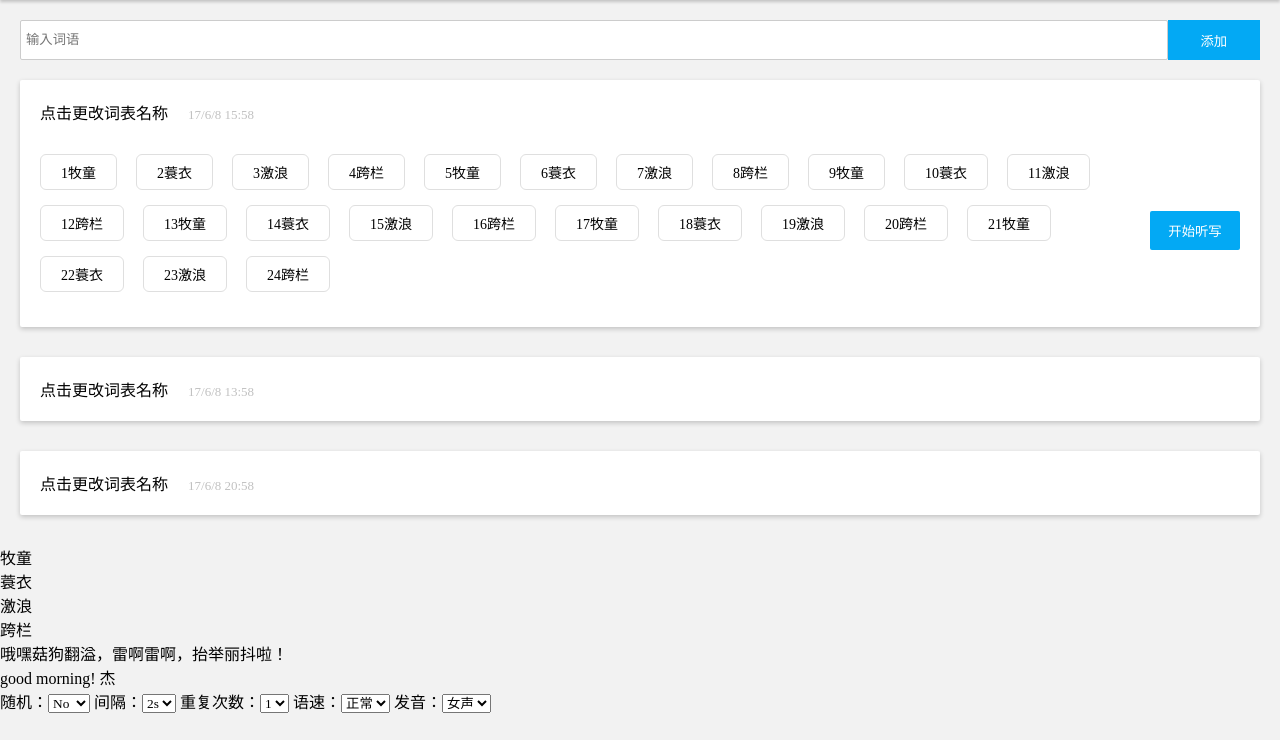
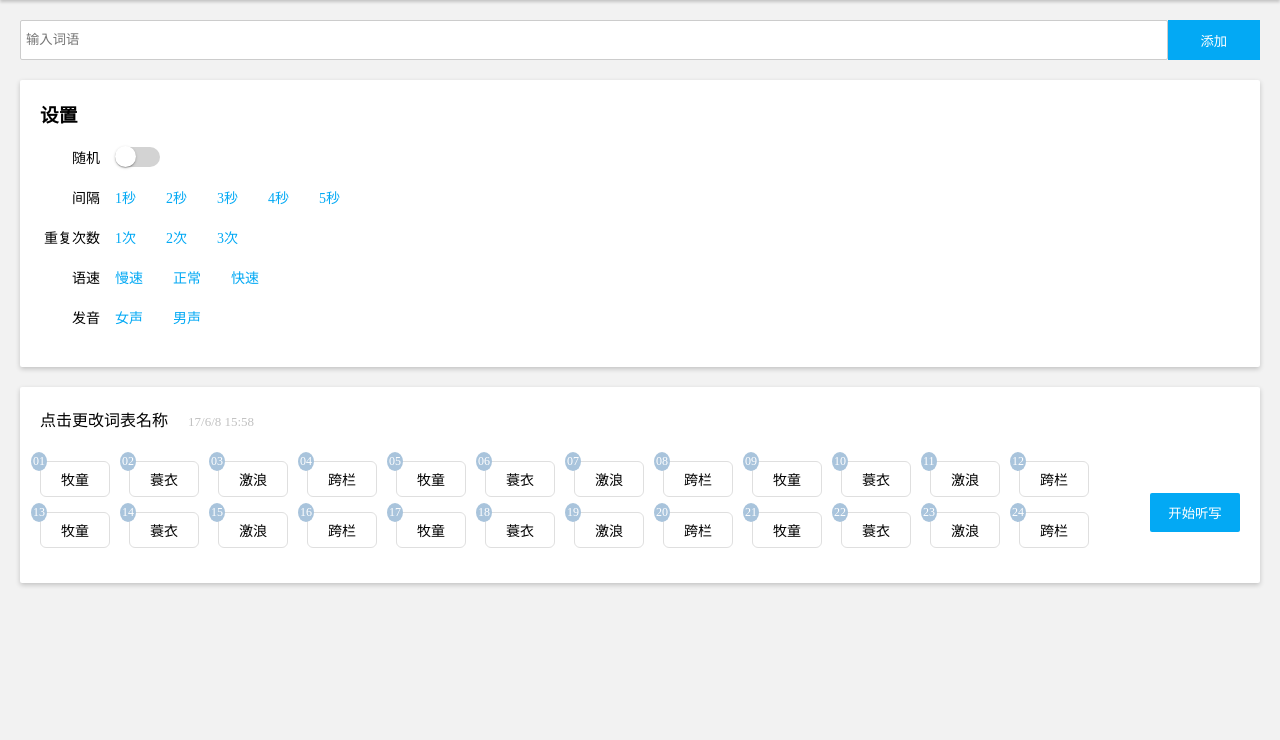
Before and after one commit to GHJayce/dictation, a PHP site: page / in a window 1280 px wide. Shown: the part 60-800 px from the top of the page. Run offline with PHP 8.4, Linux system fonts and the light colour scheme.

Commit message:
添加样式

```diff
--- a/css/style.css
+++ b/css/style.css
@@ -31,6 +31,19 @@ body{
 	background-color:#03a9f4;
 	color:#fff;
 	border:none;
+}
+input[class*='switch']{
+	display:none;
+}
+h1,h2,h3,h4,h5,h6{
+	font-family: "microsoft yahei light";
+}
+.box-block{
+	background-color:#fff;
+	box-shadow:0 2px 5px rgba(0,0,0,.2);
+	margin-bottom:30px;
+	padding:20px;
+	border-radius:2px;
 }
 
 
@@ -90,16 +103,71 @@ body{
 	width:100px;
 }
 
+/* setting style area */
+.setting{
+	margin:0 20px;
+}
+.setting h3{
+	margin-bottom:20px;
+}
+.row-group{
+	display:flex;
+	margin:0 0 20px;
+	font-size: 14px;
+}
+.row-group .title{
+	display:inline-block;
+	margin-right:15px;
+	flex: 0 0 60px;
+	text-align: right;
+}
+.row-group .options{
+	margin-right:30px;
+	color:#03a9f4;
+	cursor:pointer;
+}
+.row-group .checkbox{
+	width: 45px;
+	height: 20px;
+	background: lightgray;
+	display: inline-block;
+	border-radius: 10px;
+	position: relative;
+	cursor: pointer;
+}
+.row-group .checkbox:before, .row-group .checkbox:after {
+	content: "";
+	display: inline-block;
+	width: 21px;
+	height: 21px;
+	background: white;
+	border-radius: 50%;
+	position: absolute;
+	top: -1px;
+	left: 0;
+	transition: all .2s ease-out;
+}
+.row-group .checkbox:after {
+  	box-shadow: 0px 1px 3px 0px rgba(0, 0, 0, 0.2), 0px 1px 1px 0px rgba(0, 0, 0, 0.14), 0px 2px 1px -1px rgba(0, 0, 0, 0.12);
+}
+.row-group .checkbox:before {
+  	background: lightgray;
+  	transform: scale3d(0, 0, 1);
+}
+.row-group .checkbox:active:before {
+  	transform: scale3d(3, 3, 1);
+  	opacity: 0;
+}
+input[type=checkbox].switch.green:checked + .checkbox {
+	background-color: #4fd366;
+}
+input[type=checkbox].switch:checked + .checkbox:before, input[type=checkbox].switch:checked + .checkbox:after {
+  	left: 25px;
+}
+
 /* list style area */
 .list{
 	margin:20px;
-}
-.list-block{
-	background-color:#fff;
-	box-shadow:0 2px 5px rgba(0,0,0,.2);
-	margin-bottom:30px;
-	padding:20px;
-	border-radius:2px;
 }
 .list-block h4{
 	display:inline-block;
@@ -130,9 +198,21 @@ body{
     margin: 0 15px 15px 0;
     position: relative;
 }
+.list-word label:nth-child(-n+9):before{
+	content: "0"counter(sectioncounter);
+}
 .list-word label:before{
 	content: counter(sectioncounter);
-	counter-increment: sectioncounter;
+    counter-increment: sectioncounter;
+    border-radius: 50%;
+    color: #fff;
+    background-color: #a1d2e8;
+    background-color: #a9c4dc;
+    padding: 2px;
+    position: absolute;
+    left: -10px;
+    top: -10px;
+    font-size: 12px;
 }
 .list-content .play{
 	padding:10px;
--- a/index.html
+++ b/index.html
@@ -2,6 +2,7 @@
 <html>
 <head>
 	<meta charset="UTF-8">
+	<meta name="viewport" content="width=device-width, user-scalable=no, initial-scale=1.0, maximum-scale=1.0, minimum-scale=1.0">
 	<title>dictation</title>
 	<link rel="stylesheet" href="css/style.css">
 	<script src="js/publicFun.js"></script>
@@ -27,14 +28,42 @@
 	<button class="btn add" id="add">添加</button>
 </div>
 
-<div class="setting">
+<div class="setting box-block">
+	<h3>设置</h3>
 	<div class="row-group">
-
+		<span class="title">随机</span>
+		<input type="checkbox" id="random" class="switch green">
+		<label class="checkbox options" for="random" data-set="random" data-value="0"></label>
+	</div>
+	<div class="row-group">
+		<span class="title">间隔</span>
+		<label class="options">1秒</label>
+		<label class="options">2秒</label>
+		<label class="options">3秒</label>
+		<label class="options">4秒</label>
+		<label class="options">5秒</label>
+	</div>
+	<div class="row-group">
+		<span class="title">重复次数</span>
+		<label class="options">1次</label>
+		<label class="options">2次</label>
+		<label class="options">3次</label>
+	</div>
+	<div class="row-group">
+		<span class="title">语速</span>
+		<label class="options">慢速</label>
+		<label class="options">正常</label>
+		<label class="options">快速</label>
+	</div>
+	<div class="row-group">
+		<span class="title">发音</span>
+		<label class="options">女声</label>
+		<label class="options">男声</label>
 	</div>
 </div>
 
 <div class="list">
-	<div class="list-block">
+	<div class="list-block box-block">
 		<div class="list-title">
 			<h4>点击更改词表名称</h4><time>17/6/8 15:58</time>
 		</div>
@@ -68,50 +97,8 @@
 			<button class="btn play" id="play">开始听写</button>
 		</div>
 	</div>
-	<div class="list-block">
-		<h4>点击更改词表名称</h4><time>17/6/8 13:58</time>
-	</div>
-	<div class="list-block">
-		<h4>点击更改词表名称</h4><time>17/6/8 20:58</time>
-	</div>
 </div>
 
 <audio id="tts" src=""></audio>
-<div class="menu">
-	<ul class="list-1" id="list">
-		<li>牧童</li>
-		<li>蓑衣</li>
-		<li>激浪</li>
-		<li>跨栏</li>
-		<li>哦嘿菇狗翻溢，雷啊雷啊，抬举丽抖啦！</li>
-		<li>good morning! 杰</li>
-	</ul>
-	<div class="setting">
-		<label>随机：</label><select name="random" id="random">
-			<option value="0">No</option>
-			<option value="1">Yes</option>
-		</select>
-		<label>间隔：</label><select name="interval" id="interval">
-			<option value="1000">1s</option>
-			<option value="2000" selected>2s</option>
-			<option value="3000">3s</option>
-		</select>
-		<label>重复次数：</label><select name="repeatNum" id="repeatNum">
-			<option value="1" selected>1</option>
-			<option value="2">2</option>
-			<option value="3">3</option>
-		</select>
-		<label>语速：</label><select name="speed" id="speed">
-			<option value="3">慢速</option>
-			<option value="5" selected>正常</option>
-			<option value="7">快速</option>
-		</select>
-		<label>发音：</label><select name="people" id="people">
-			<option value="0">女声</option>
-			<option value="1">男声</option>
-		</select>
-	</div>
-</div>
-
 </body>
 </html>
--- a/js/main.js
+++ b/js/main.js
@@ -14,12 +14,12 @@ window.onload=function(){
 
 	var platform = "google";
 	var url = "https://translate.google.cn/translate_tts?ie=UTF-8&tl=zh-CN&total=1&idx=0&client=t&prev=input";
-	var config = {
-		random : getSelected($("#random")).value,
-		interval : parseInt(getSelected($("#interval")).value),
-		repeatNum : parseInt(getSelected($("#repeatNum")).value),
-		speed : (platform=='google'?'0.':'')+getSelected($("#speed")).value,
-	}
+	// var config = {
+	// 	random : getSelected($("#random")).value,
+	// 	interval : parseInt(getSelected($("#interval")).value),
+	// 	repeatNum : parseInt(getSelected($("#repeatNum")).value),
+	// 	speed : (platform=='google'?'0.':'')+getSelected($("#speed")).value,
+	// }
 
 	var beginBtn = $("#play");
 
@@ -46,7 +46,7 @@ function autoDictation(obj){
 		tkk : 'http://tt.890m.com/translate_tkk.php', // google tkk
 		api : 'https://translate.google.cn/translate_tts?ie=UTF-8&tl=zh-CN&total=1&idx=0&client=t&prev=input', // 使用哪个发音接口
 		random : 1, // 随机
-		interval : 3000, // 间隔
+		interval : 1000, // 间隔
 		repeat : 2, // 重复次数
 		speed : 0.4, // 速度
 	};
```
